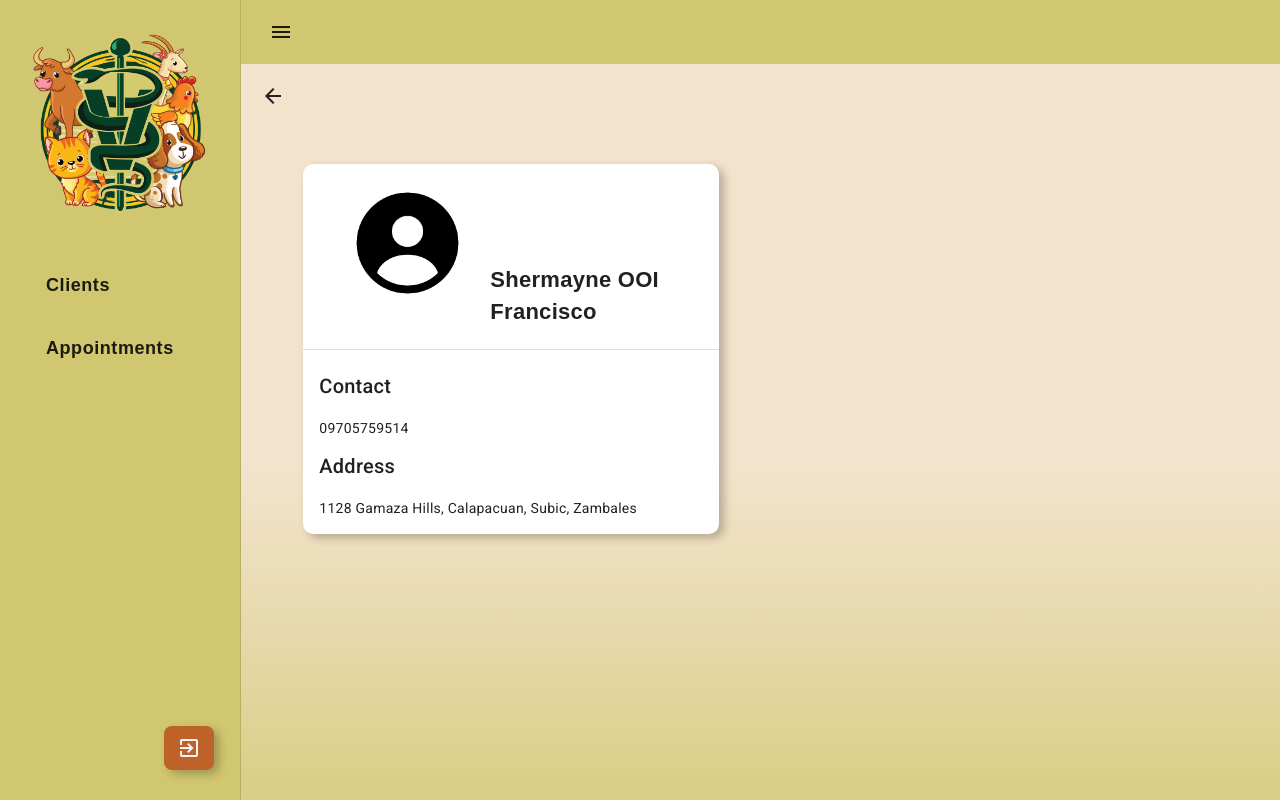
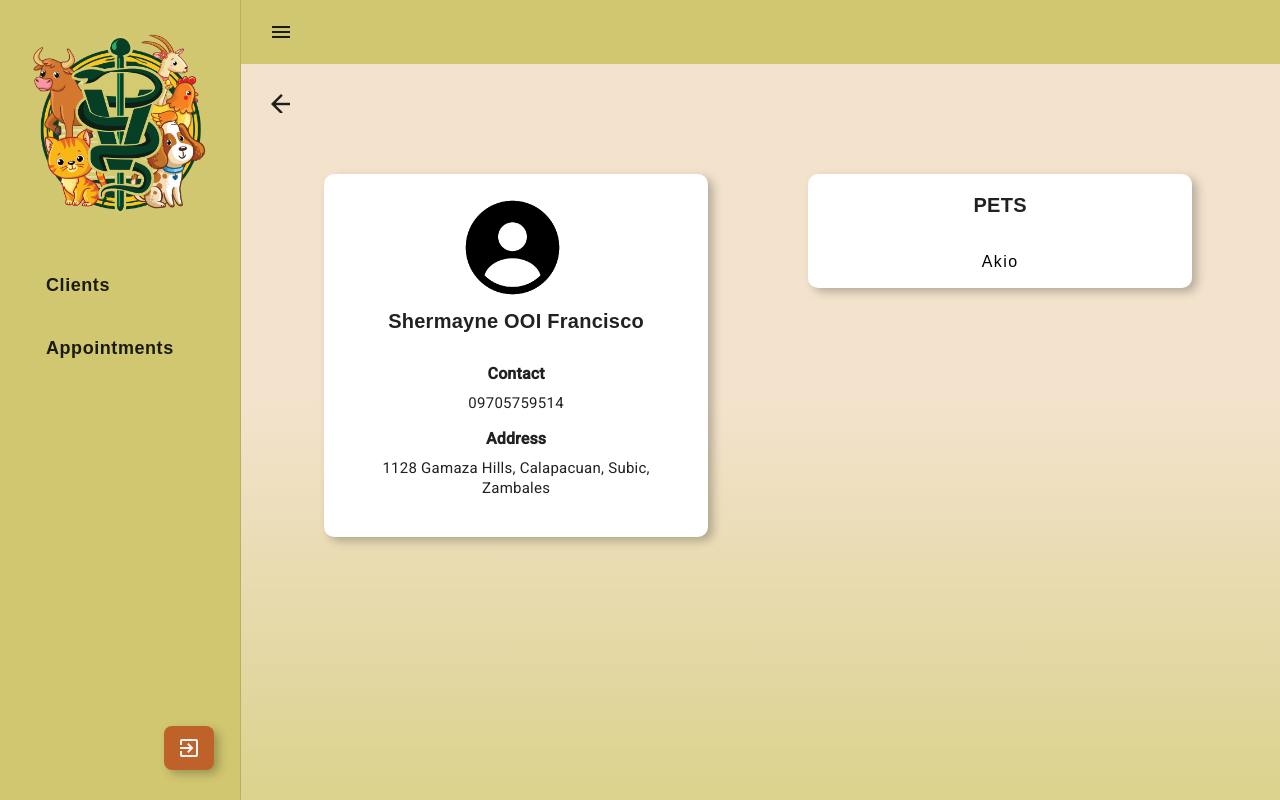
Before and after one commit to Shermayne-Francisco/ADMIN-CAPSTONE2, an Angular app: page /client-profile in a window 1280 px wide. Built offline with nearby package versions, Linux system fonts and the light colour scheme.

Commit message:
client-profile

```diff
--- a/src/app/client-profile/client-profile.component.html
+++ b/src/app/client-profile/client-profile.component.html
@@ -21,32 +21,31 @@
     </button>
   </mat-toolbar>
 
-  <div class="container-one">
-    <mat-icon class="back" [routerLink]="['/home/clients']">arrow_back</mat-icon>
+  <mat-icon class="back" [routerLink]="['/home/clients']">arrow_back</mat-icon>
 
-    <!-- <mat-card class="client-profile">
-      <img mat-card-image src="./assets/avatar.png" width="35%">
-        <mat-card-header>
-          <mat-card-title>Shermayne Francisco</mat-card-title>
-        </mat-card-header>
-      </mat-card> -->
+  <div class="profile-card">
 
-      <mat-card class="example-card">
+    <div class="column">
+      <mat-card class="client-profile">
         <img mat-card-image src="./assets/avatar.png" width="30%">
         <mat-card-title>Shermayne OOI Francisco</mat-card-title>
-        <!-- <mat-list-item>Shermayne OOI Francisco</mat-list-item> -->
-        <mat-divider></mat-divider>
-        <!-- <mat-card-header> -->
 
-          <!-- <mat-card-title>Shermayne OOI Francisco</mat-card-title> -->
-        <!-- </mat-card-header> -->
         <mat-card-content>
-          <h2>Contact</h2>
+          <h3>Contact</h3>
           <p>09705759514</p>
 
-          <h2>Address</h2>
+          <h3>Address</h3>
           <p>1128 Gamaza Hills, Calapacuan, Subic, Zambales</p>
         </mat-card-content>
       </mat-card>
+    </div>
+
+    <div class="column">
+      <mat-card class="pets-list">
+        <mat-card-title>PETS</mat-card-title>
+
+        <button mat-button class="pet-btn" [routerLink]="['/home/appointments']">Akio</button>
+      </mat-card>
+    </div>
 
   </div>
--- a/src/app/client-profile/client-profile.component.scss
+++ b/src/app/client-profile/client-profile.component.scss
@@ -60,36 +60,72 @@ mat-toolbar {
 }
 
 .back {
-    margin: 20px;
+    margin: 25px;
+    font-size: 30px;
 }
 
-.example-card {
-    margin: 3% 0 0 6%;
-    max-width: 40%;
+.profile-card {
+    margin: 3% 0 0 8%;
     max-height: 70%;
+    text-align: center;
+
+    .column {
+        float: left;
+    }
+}
+
+.client-profile {
     border-radius: 10px;
     box-shadow: 5px 4px 10px 0 rgb(0, 0, 0, 0.25);
+    width: 30vw;
 
     img {
-        margin-left: 10%;
+        margin-left: 34%;
         margin-top: 4%;
     }
 
     mat-card-title {
         font-family: Arial, Helvetica, sans-serif;
         font-weight: bold;
-        font-size: 22px;
-        margin-top: -10%;
-        margin-left: 45%;
+        font-size: 20px;
+        // margin-top: -10%;
+        // margin-left: 30%;
     }
 
-    mat-divider {
-        margin-bottom: 5%;
-        margin-top: 5%;
+    mat-card-content {
+        margin: 6%;
+
+        h3 {
+            margin-bottom: 5px;
+            font-weight: bold;
+        }
+
+        p {
+            font-size: 15px;
+        }
     }
 }
 
-// .example-card {
-//     max-width: 400px;
-//     margin-bottom: 8px;
-// }
+.pets-list {
+    border-radius: 10px;
+    box-shadow: 5px 4px 10px 0 rgb(0, 0, 0, 0.25);
+    margin-left: 100px;
+    width: 30vw;
+
+    mat-card-title {
+        font-family: Arial, Helvetica, sans-serif;
+        font-weight: bold;
+        font-size: 20px;
+        padding: 15px;
+    }
+
+    .pet-btn {
+        margin: 8px;
+        font-size: 16px;
+        font-family: Arial, Helvetica, sans-serif;
+    }
+
+    .pet-btn:hover {
+        background-color: #BF622A;
+    }
+}
```
